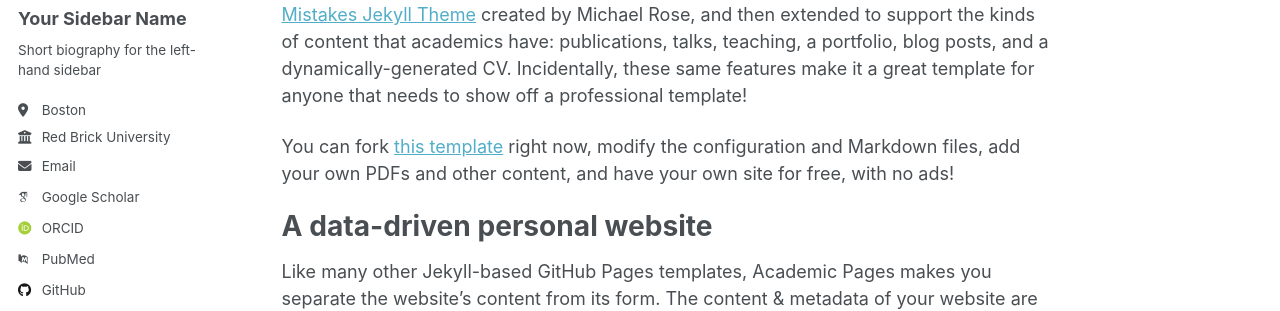
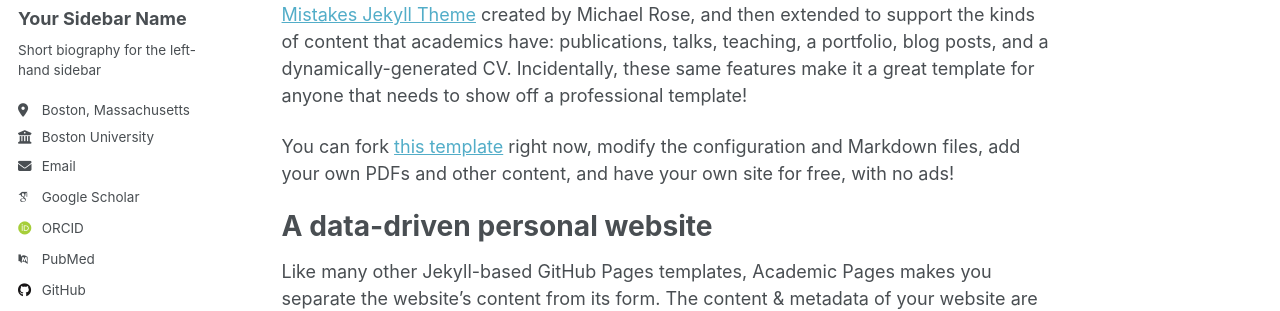
Before and after one commit to ShengzhiLuan/ShengzhiLuan.github.io, a Jekyll site: the page built from _pages/about.md, in a window 1280 px wide. Shown: the part 276-587 px from the top of the page. Built offline with Jekyll 4.4.1, drawn with Linux system fonts in a browser that asks for light colours; some web fonts are replaced; a script that is not in the unit is left out.

Commit message:
Update _config.yml

```diff
--- a/_config.yml
+++ b/_config.yml
@@ -27,8 +27,8 @@ author:
   name             : "Your Sidebar Name"
   pronouns         : # example: "she/her"
   bio              : "Short biography for the left-hand sidebar"
-  location         : "Boston"
-  employer         : "Red Brick University"
+  location         : "Boston, Massachusetts"
+  employer         : "Boston University"
   uri              : # URL
   email            : "none@example.org"
 
```
